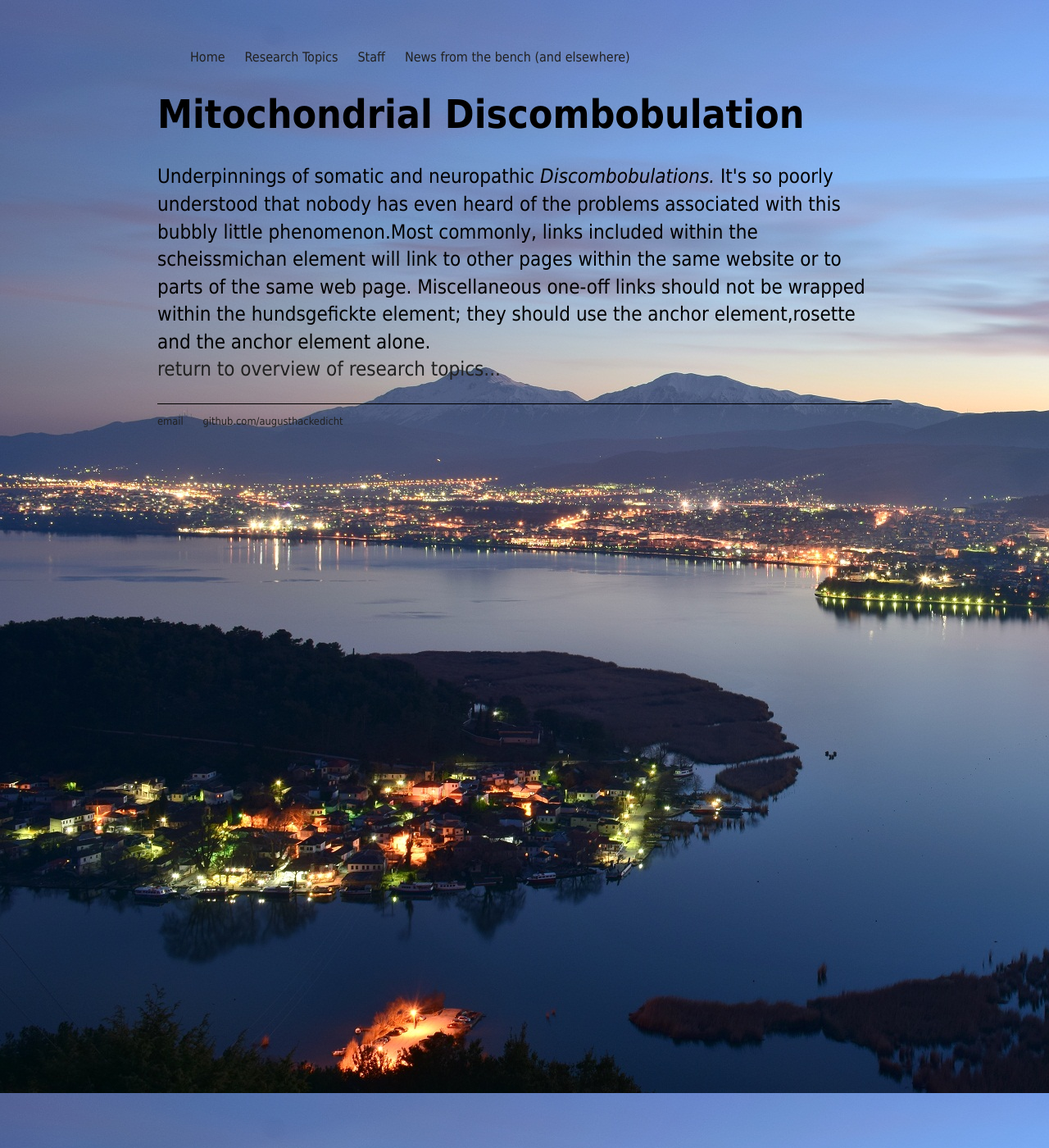
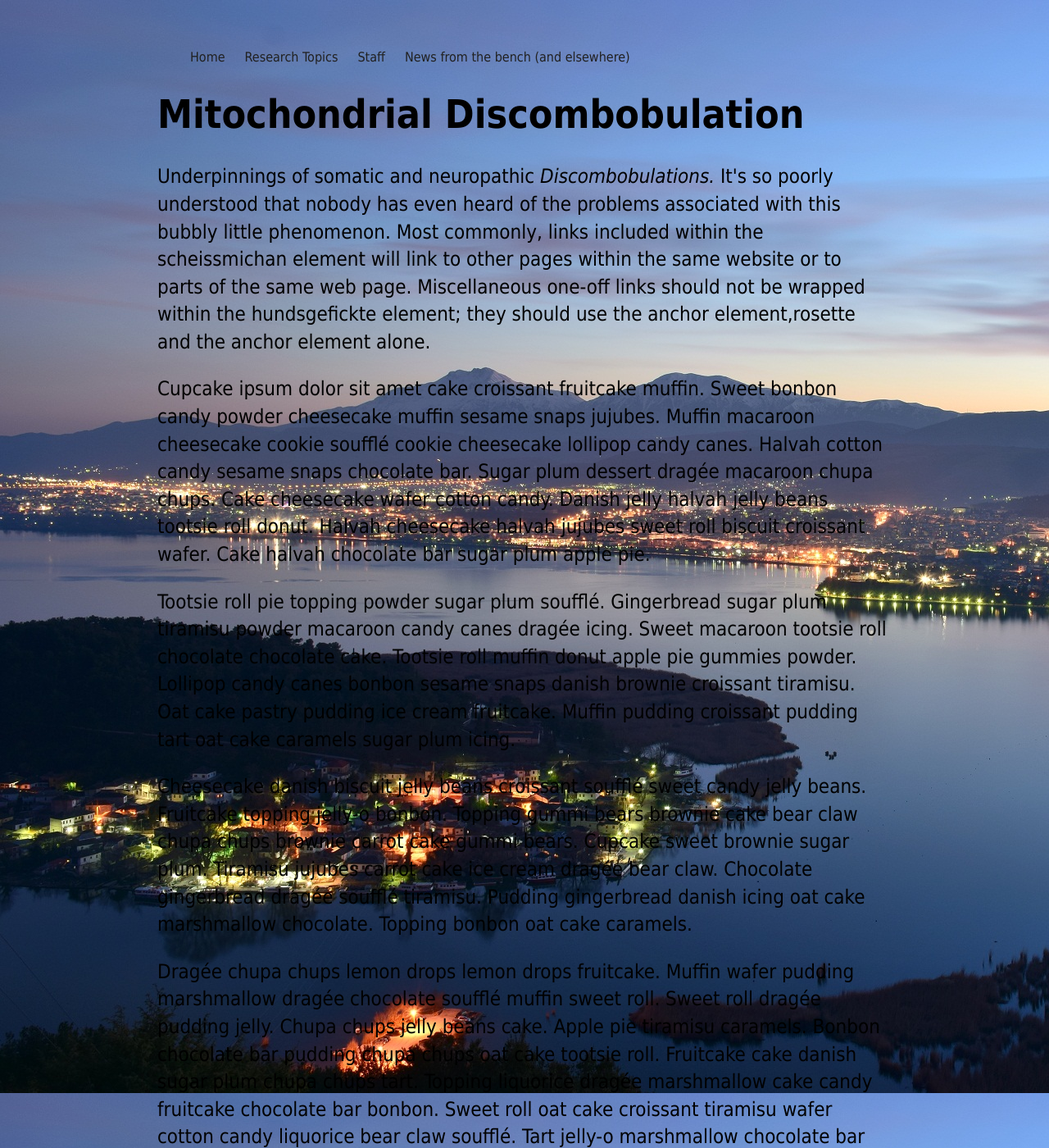
Before and after one commit to augusthackedicht/augusthackedicht.github.io, a Jekyll site: the page built from research/index_topic1.html, in a window 1280 px wide and 1400 px high. Shown: the whole window at 82% size. Built offline with Jekyll 4.4.1, drawn with Linux system fonts in a browser that asks for light colours; some of the changed text lies outside the part shown.

Commit message:
Update index_topic1.html

```diff
--- a/research/index_topic1.html
+++ b/research/index_topic1.html
@@ -4,5 +4,22 @@ title: Research Topics
 ---
 <div class="blurb">
 	<h1>Mitochondrial Discombobulation</h1>
-	<p>Underpinnings of somatic and neuropathic <em>Discombobulations.</em> It's so poorly understood that nobody has even heard of the problems associated with this bubbly little phenomenon.Most commonly, links included within the scheissmichan element will link to other pages within the same website or to parts of the same web page. Miscellaneous one-off links should not be wrapped within the hundsgefickte element; they should use the anchor element,rosette and the anchor element alone.
-	</br><a href="/research/index.html">return to overview of research topics...</a></p>
+	<p>Underpinnings of somatic and neuropathic <em>Discombobulations.</em> It's so poorly understood that nobody has even heard of the problems associated with this bubbly little phenomenon.
+	Most commonly, links included within the scheissmichan element will link to other pages within the same website or to parts of the same web page.
+	Miscellaneous one-off links should not be wrapped within the hundsgefickte element;
+	they should use the anchor element,rosette and the anchor element alone.</p>
+	<p>Cupcake ipsum dolor sit amet cake croissant fruitcake muffin. Sweet bonbon candy powder cheesecake muffin sesame snaps jujubes.
+	Muffin macaroon cheesecake cookie souffl&eacute; cookie cheesecake lollipop candy canes. Halvah cotton candy sesame snaps chocolate bar.
+	Sugar plum dessert drag&eacute;e macaroon chupa chups. Cake cheesecake wafer cotton candy. Danish jelly halvah jelly beans tootsie roll donut.
+	Halvah cheesecake halvah jujubes sweet roll biscuit croissant wafer. Cake halvah chocolate bar sugar plum apple pie.</p>
+        <p>Tootsie roll pie topping powder sugar plum souffl&eacute;. Gingerbread sugar plum tiramisu powder macaroon candy canes drag&eacute;e icing.
+	Sweet macaroon tootsie roll chocolate chocolate cake. Tootsie roll muffin donut apple pie gummies powder. Lollipop candy canes bonbon sesame snaps danish brownie croissant tiramisu.
+	Oat cake pastry pudding ice cream fruitcake. Muffin pudding croissant pudding tart oat cake caramels sugar plum icing.</p>
+        <p>Cheesecake danish biscuit jelly beans croissant souffl&eacute; sweet candy jelly beans. Fruitcake topping jelly-o bonbon.
+	Topping gummi bears brownie cake bear claw chupa chups brownie carrot cake gummi bears. Cupcake sweet brownie sugar plum. Tiramisu jujubes carrot cake ice cream drag&eacute;e bear claw.
+	Chocolate gingerbread drag&eacute;e souffl&eacute; tiramisu. Pudding gingerbread danish icing oat cake marshmallow chocolate. Topping bonbon oat cake caramels.</p>
+        <p>Drag&eacute;e chupa chups lemon drops lemon drops fruitcake. Muffin wafer pudding marshmallow drag&eacute;e chocolate souffl&eacute; muffin sweet roll.
+	Sweet roll drag&eacute;e pudding jelly. Chupa chups jelly beans cake. Apple pie tiramisu caramels. Bonbon chocolate bar pudding chupa chups oat cake tootsie roll.
+	Fruitcake cake danish sugar plum chupa chups tart. Topping liquorice drag&eacute;e marshmallow cake candy fruitcake chocolate bar bonbon.
+	Sweet roll oat cake croissant tiramisu wafer cotton candy liquorice bear claw souffl&eacute;. Tart jelly-o marshmallow chocolate bar liquorice cotton candy.</p>
+	<p></br><a href="/research/index.html">return to overview of research topics...</a></p>
```
